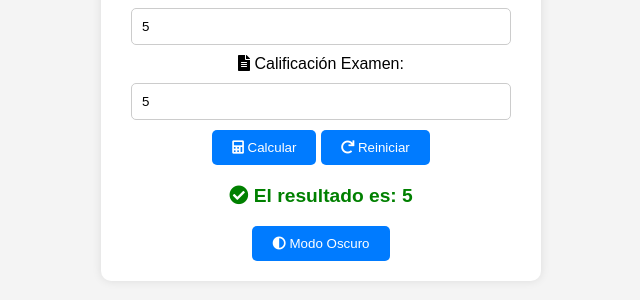
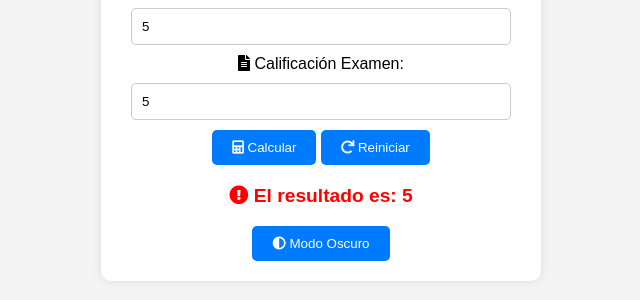
Before and after one commit to JollyJolli/Calcular-Calificacion, a plain HTML site: page test.html in a window 1280 px wide. Both pictures are taken after typing "5", "5" into the empty fields and a click on the button "Calcular". Shown: the part 338-638 px from the top of the page, without its empty margins (319-959 px from the left). Drawn offline with Linux system fonts and the light colour scheme.

Commit message:
Update test.html

```diff
--- a/test.html
+++ b/test.html
@@ -69,8 +69,10 @@
         color: #fff;
     }
     .success {
-        color: green;
         font-weight: bold;
+    }
+    .danger {
+        color: red;
     }
 </style>
 </head>
@@ -116,7 +118,11 @@
         }
 
         const resultado = (classroom * 0.7) + (calificacionExamen * 0.3);
-        document.getElementById('resultado').innerHTML = `<p class="success"><i class="fas fa-check-circle"></i> El resultado es: ${resultado}</p>`;
+        if (resultado < 59.99) {
+            document.getElementById('resultado').innerHTML = `<p class="danger"><i class="fas fa-exclamation-circle"></i> El resultado es: ${resultado}</p>`;
+        } else {
+            document.getElementById('resultado').innerHTML = `<p class="success"><i class="fas fa-check-circle"></i> El resultado es: ${resultado}</p>`;
+        }
     }
 
     function resetForm() {
```
